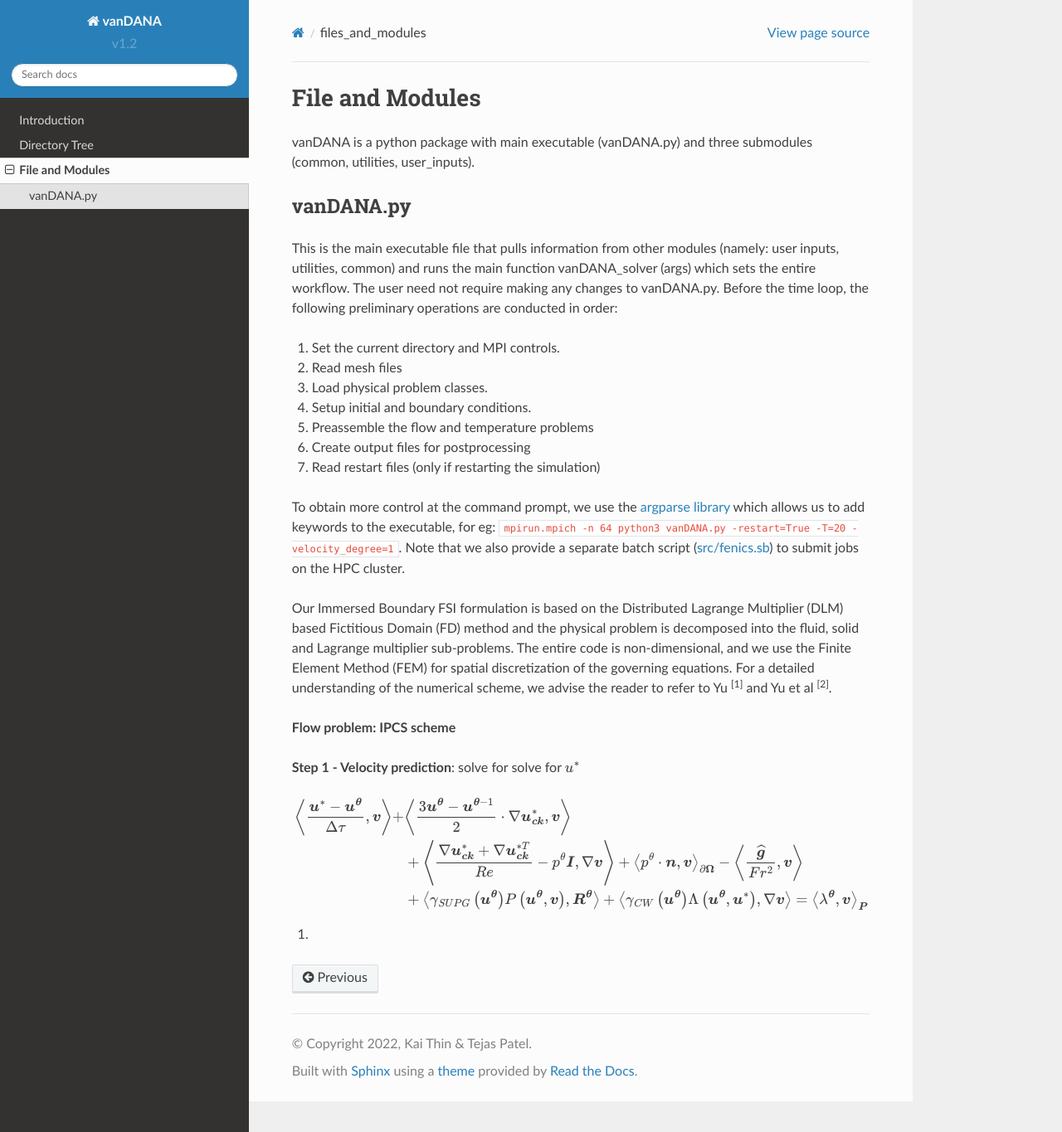
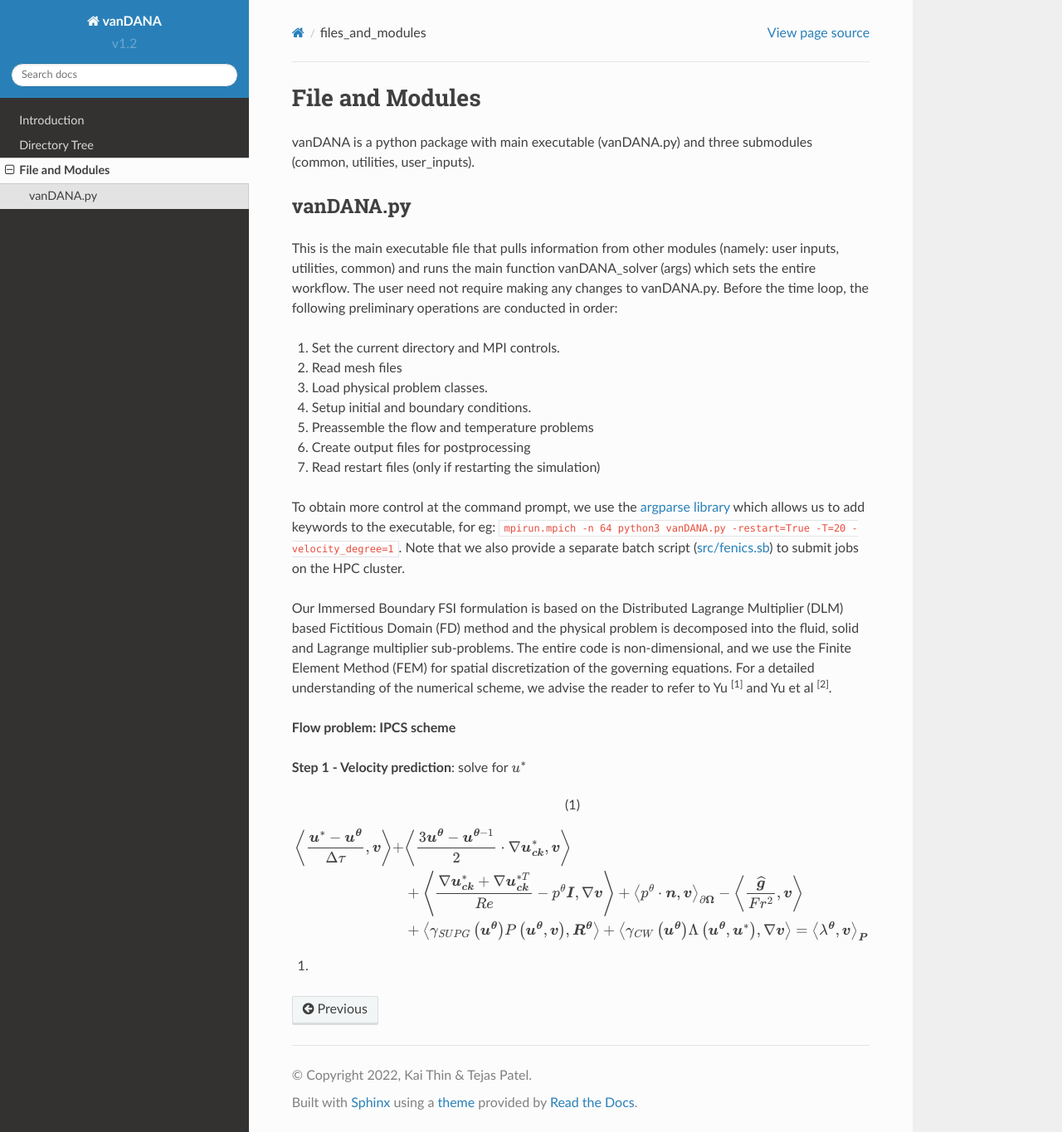
Before and after one commit to kaithin5/test, a Sphinx documentation site: the page built from docs/source/files_and_modules.rst, in a window 1280 px wide and 1365 px high. Shown: the whole window at 83% size. Built offline with Sphinx 7.4.7 and the Read the Docs theme 2.0.0, drawn with Linux system fonts in a browser that asks for light colours; pages that are not in the unit, such as notebooks, are missing from menus.

Commit message:
Update files_and_modules.rst

```diff
--- a/docs/source/files_and_modules.rst
+++ b/docs/source/files_and_modules.rst
@@ -27,9 +27,10 @@ Our Immersed Boundary FSI formulation is based on the Distributed Lagrange Multi
 
 **Flow problem: IPCS scheme**
 
-**Step 1 - Velocity prediction**: solve for  solve for :math:`u^{*}`
+**Step 1 - Velocity prediction**: solve for :math:`u^{*}`
 
 .. math::
+  :label: (1)
 
   \begin{aligned}
   \left\langle\frac{\boldsymbol{u}^{*}-\boldsymbol{u}^{\boldsymbol{\theta}}}{\Delta \tau}, \boldsymbol{v}\right\rangle+ & \left\langle\frac{3 \boldsymbol{u}^{\boldsymbol{\theta}}-\boldsymbol{u}^{\boldsymbol{\theta}-1}}{2} \cdot \nabla \boldsymbol{u}_{\boldsymbol{c k}}^{*}, \boldsymbol{v}\right\rangle \\
```
